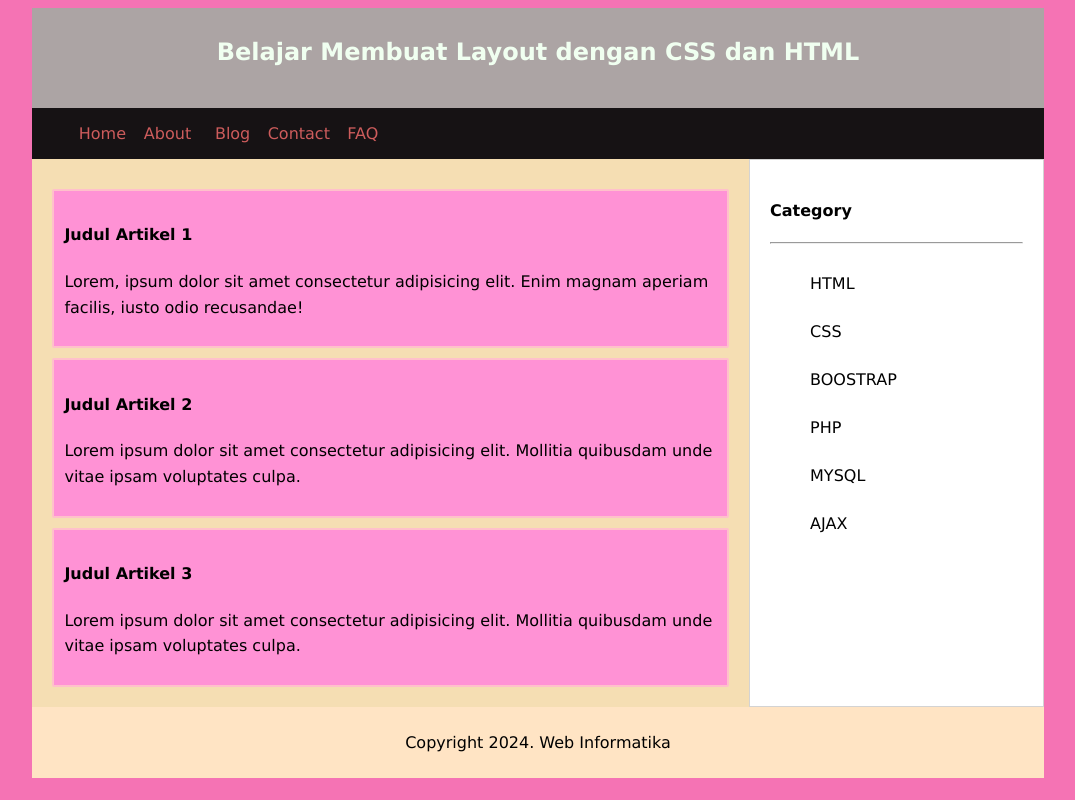
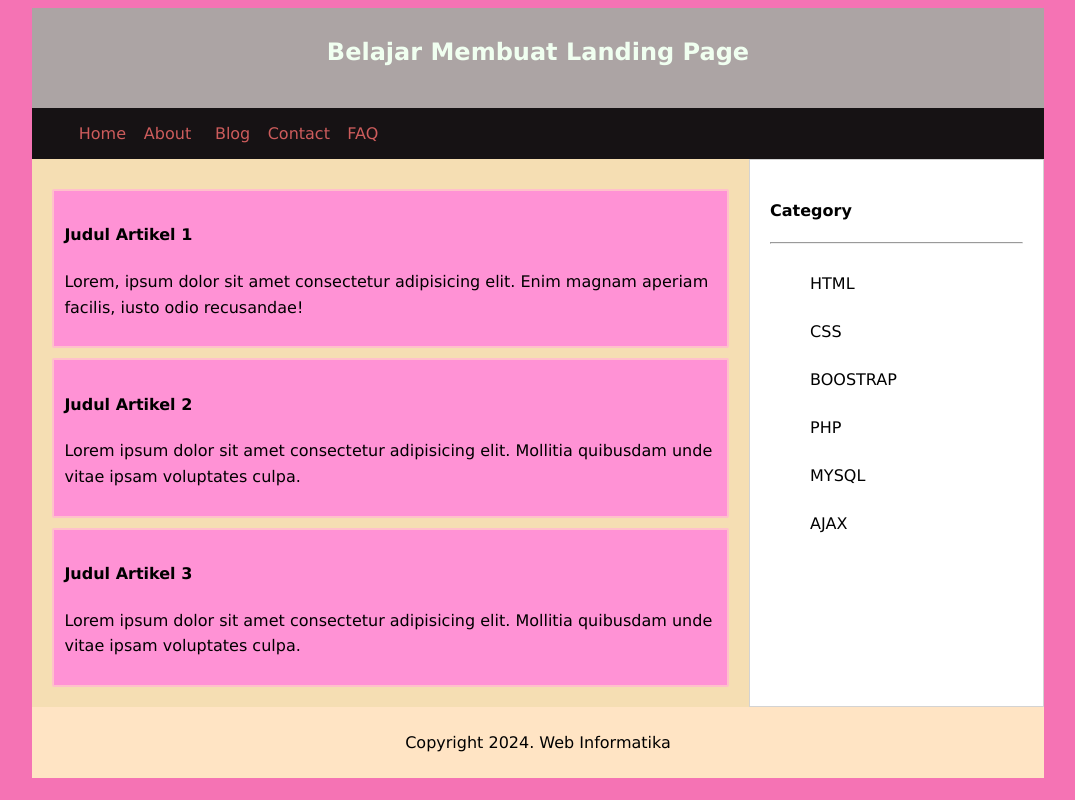
Before and after one commit to Niaam19/landing-page, a plain HTML site: page index.html in a window 1280 px wide. Shown: the whole page, without its empty margins (102-1177 px from the left). Drawn offline with Linux system fonts and the light colour scheme.

Commit message:
mengubah judul h2

```diff
--- a/index.html
+++ b/index.html
@@ -8,7 +8,7 @@
 </head>
 <body>
     <div class="header">
-        <h2>Belajar Membuat Layout dengan CSS dan HTML</h2>
+        <h2>Belajar Membuat Landing Page</h2>
     </div>
     <div class="nav">
         <ul>
```
